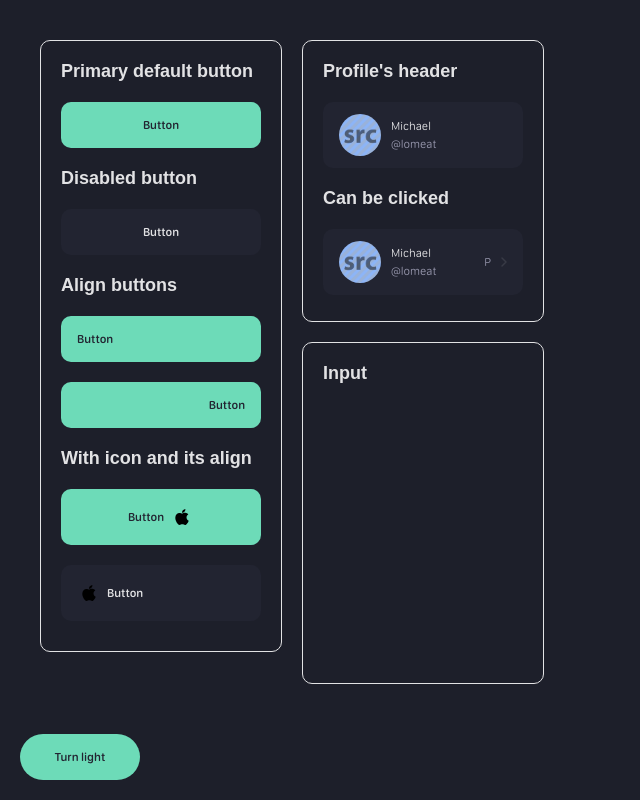
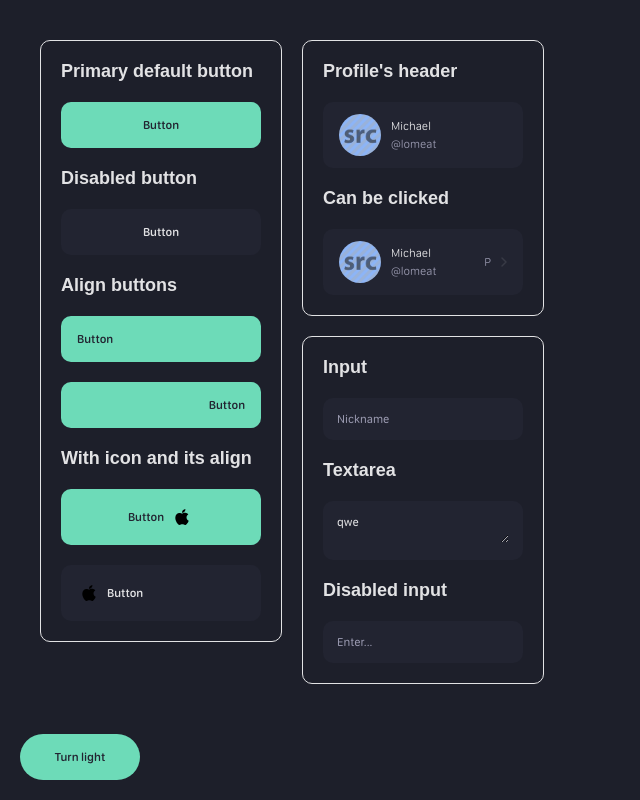
Before and after one commit to lomeat/twa-ui, a React (Vite) app: page / in a window 1280 px wide. Shown: the whole page, without its empty margins (0-640 px from the left). Built offline with nearby package versions, Linux system fonts and the light colour scheme.

Commit message:
feat [input, textarea]: add

```diff
--- a/src/Demo.tsx
+++ b/src/Demo.tsx
@@ -2,8 +2,7 @@ import React from "react";
 import styled from "styled-components";
 
 import { useThemeProvider } from "hooks";
-import { Button } from "components";
-import { Profile } from "components";
+import { Button, Profile, Input } from "components";
 
 import { ExmapleIcon } from "./assets/example-icon";
 
@@ -15,10 +14,18 @@ import { ExmapleIcon } from "./assets/example-icon";
 export function Demo() {
   const { changeTheme, ThemeProvider, isDark } = useThemeProvider();
 
+  const [inputValue, setInputValue] = React.useState<string>("");
+
+  function handleInputChange(e: any) {
+    const { value } = e.target;
+    setInputValue(value);
+  }
+
   return (
     <ThemeProvider>
       <Wrapper>
-        <Container height={570}>
+        <Column>
+          <Container>
             <H3>Primary default button</H3>
             <Button onClick={() => {}}>Button</Button>
             <H3>Disabled button</H3>
@@ -46,8 +53,9 @@ export function Demo() {
               Button
             </Button>
           </Container>
+        </Column>
         <Column>
-          <Container height={240}>
+          <Container>
             <H3>Profile's header</H3>
             <Profile
               name="Michael"
@@ -65,8 +73,27 @@ export function Demo() {
               }}
             />
           </Container>
-          <Container height={300}>
+          <Container>
             <H3>Input</H3>
+            <Input
+              placeholder="Nickname"
+              value={inputValue}
+              onChange={handleInputChange}
+            />
+            <H3>Textarea</H3>
+            <Input
+              placeholder="Enter"
+              value={"qwe"}
+              onChange={(e) => {}}
+              type="textarea"
+            />
+            <H3>Disabled input</H3>
+            <Input
+              placeholder="Enter..."
+              value=""
+              onChange={(e) => {}}
+              isDisable
+            />
           </Container>
         </Column>
       </Wrapper>
@@ -93,11 +120,10 @@ export const Column = styled.div`
   flex-direction: column;
 `;
 
-const Container = styled.div<{ height: number }>`
+const Container = styled.div`
   display: flex;
   flex-direction: column;
   width: 200px;
-  height: ${(props) => props.height}px;
   align-items: flex-start;
   padding: 20px;
   gap: 20px;
--- /dev/null
+++ b/src/components/Input/Input.component.tsx
@@ -0,0 +1,37 @@
+import React from "react";
+
+import * as S from "./Input.styles";
+import * as T from "./Input.types";
+
+function getInput(type?: T.InputType) {
+  switch (type) {
+    case "input":
+      return S.Input;
+    case "textarea":
+      return S.Textarea;
+    default:
+      return S.Input;
+  }
+}
+
+export function Input<T>({
+  value,
+  onChange,
+  placeholder,
+  type,
+  isDisable,
+}: T.InputProps<T>) {
+  const Result: any = getInput(type);
+
+  return (
+    <S.Wrapper>
+      <Result
+        placeholder={placeholder}
+        value={value as string | number | string[]}
+        onChange={onChange}
+        isDisable={isDisable}
+        disabled={isDisable}
+      />
+    </S.Wrapper>
+  );
+}
--- /dev/null
+++ b/src/components/Input/Input.styles.tsx
@@ -0,0 +1,45 @@
+import styled, { css } from "styled-components";
+import { lighten } from "polished";
+
+// Input wrapper
+
+export const Wrapper = styled.div`
+  padding: 14px;
+  background: ${(props) => props.theme.background.default};
+  border-radius: 10px;
+  width: 100%;
+  box-sizing: border-box;
+`;
+
+// Input styles
+
+export const inputStyles = css`
+  background: transparent;
+  color: ${(props) => props.theme.text.default};
+  border: 0;
+  width: 100%;
+
+  ::placeholder {
+    color: ${(props) => props.theme.text.hint};
+  }
+
+  :focus {
+    border: 0;
+    outline: none;
+  }
+`;
+
+export const inputDisabledStyles = css`
+  ${inputStyles};
+
+  background: ${lighten(0.1, "transparent")};
+  color: ${(props) => props.theme.text.hint};
+`;
+
+export const Textarea = styled.textarea<{ isDisable?: boolean }>`
+  ${(props) => (props.isDisable ? inputDisabledStyles : inputStyles)}
+`;
+
+export const Input = styled.input<{ isDisable?: boolean }>`
+  ${(props) => (props.isDisable ? inputDisabledStyles : inputStyles)}
+`;
--- a/src/components/index.tsx
+++ b/src/components/index.tsx
@@ -1,3 +1,4 @@
 export * from "./Button/Button.component";
 export * from "./Profile/Profile.component";
 export * from "./Notification/Notification.component";
+export * from "./Input/Input.component";
```
Also changed, not shown: src/components/Input/Input.types.tsx (added, +9 -0 lines). Lines whose indentation alone changed are shown as unchanged.
